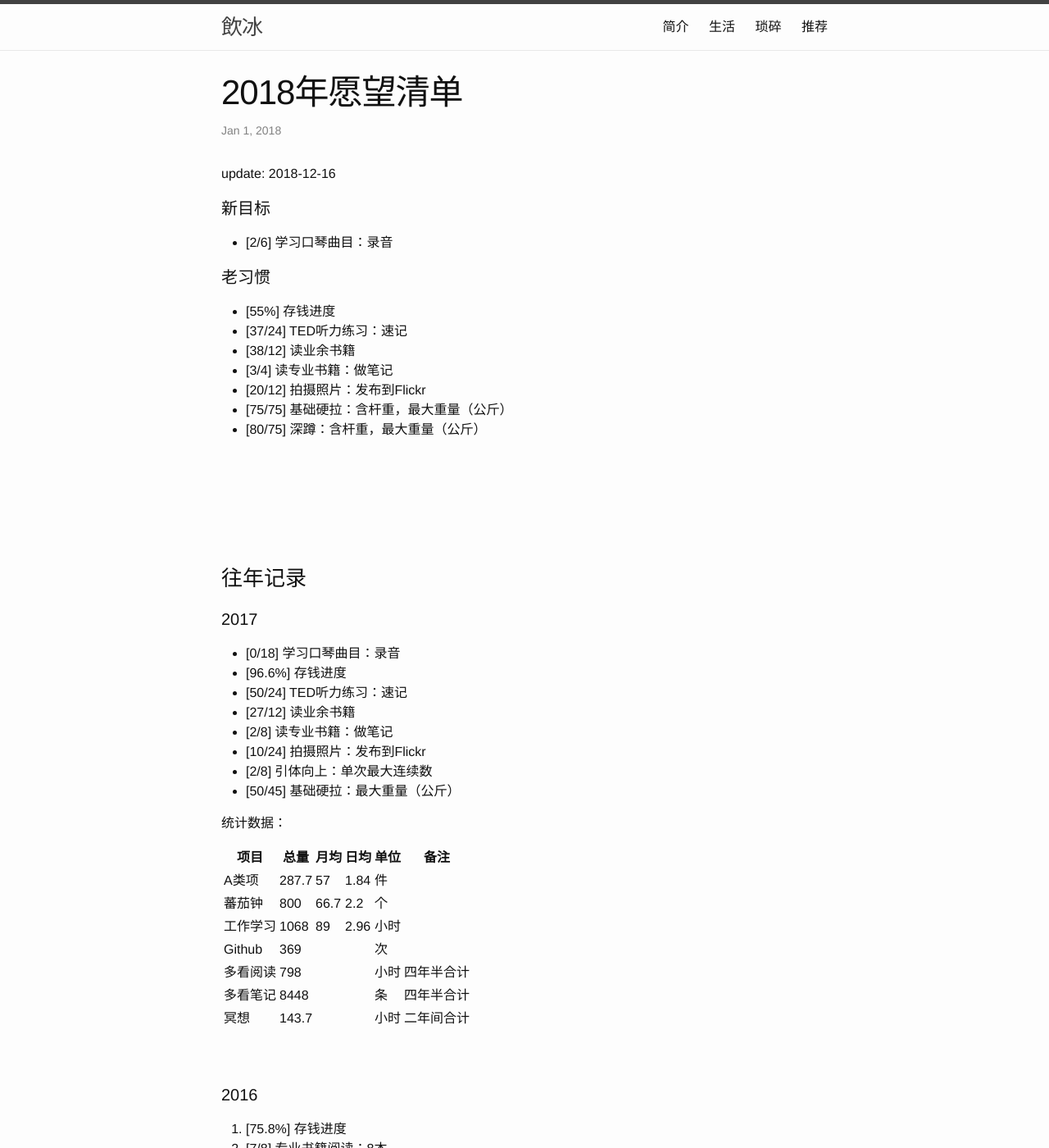
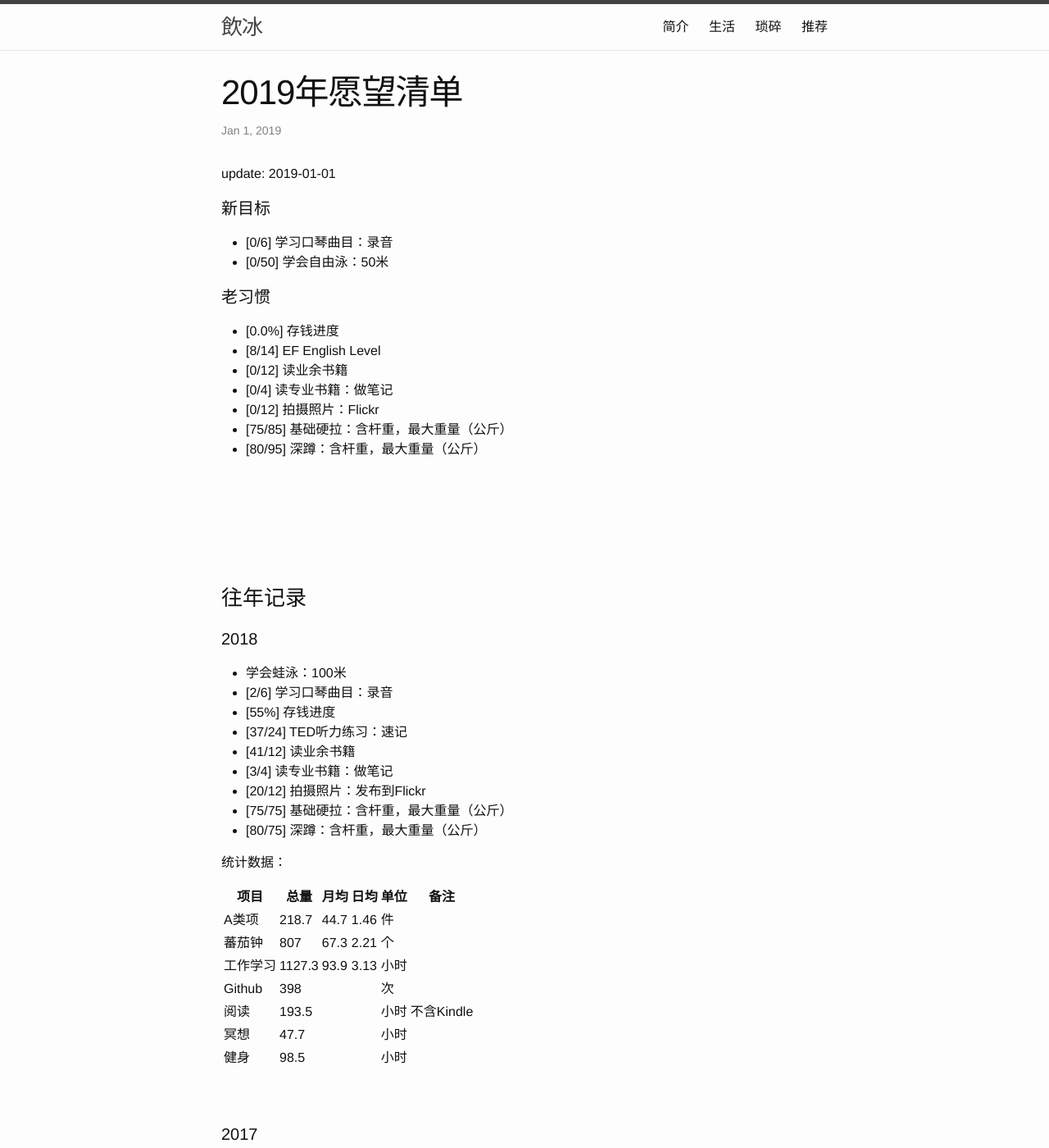
Before and after one commit to facaiy/facaiy.github.io, a Jekyll site: the page built from _posts/2019-01-01-wish.md, in a window 1280 px wide and 1400 px high. Shown: the whole window at 82% size. Built offline with Jekyll 4.4.1, drawn with Linux system fonts in a browser that asks for light colours; comment, search, counter and statistics services are not loaded.

Commit message:
愿望清单：2019年

```diff
--- a/_posts/2018-01-01-wish.md
+++ b/_posts/2019-01-01-wish.md
@@ -1,28 +1,29 @@
 ---
 layout: post
-title: "2018年愿望清单"
+title: "2019年愿望清单"
 description: ""
 category: life
 tags: []
-modify: 2018-12-16 20:17:03
+modify: 2019-01-01 21:13:18
 ---
 
-update: 2018-12-16
+update: 2019-01-01
 
 
 #### 新目标
 
-+ [2/6] 学习口琴曲目：录音
++ [0/6] 学习口琴曲目：录音
++ [0/50] 学会自由泳：50米
 
 #### 老习惯
 
-+ [55%] 存钱进度
-+ [37/24] TED听力练习：速记
-+ [38/12] 读业余书籍
-+ [3/4] 读专业书籍：做笔记
-+ [20/12] 拍摄照片：发布到Flickr
-+ [75/75] 基础硬拉：含杆重，最大重量（公斤）
-+ [80/75] 深蹲：含杆重，最大重量（公斤）
++ [0.0%] 存钱进度
++ [8/14] EF English Level
++ [0/12] 读业余书籍
++ [0/4] 读专业书籍：做笔记
++ [0/12] 拍摄照片：Flickr
++ [75/85] 基础硬拉：含杆重，最大重量（公斤）
++ [80/95] 深蹲：含杆重，最大重量（公斤）
 
 <br />
 <br />
@@ -31,6 +32,33 @@ update: 2018-12-16
 <br />
 
 ### 往年记录
+
+#### 2018
+
++ 学会蛙泳：100米
++ [2/6] 学习口琴曲目：录音
++ [55%] 存钱进度
++ [37/24] TED听力练习：速记
++ [41/12] 读业余书籍
++ [3/4] 读专业书籍：做笔记
++ [20/12] 拍摄照片：发布到Flickr
++ [75/75] 基础硬拉：含杆重，最大重量（公斤）
++ [80/75] 深蹲：含杆重，最大重量（公斤）
+
+统计数据：
+
+项目 | 总量 | 月均 | 日均 | 单位 | 备注
+-----|------|------|------|------|----
+A类项 | 218.7 | 44.7 | 1.46 | 件   |
+蕃茄钟 | 807 | 67.3 | 2.21 | 个   |
+工作学习 | 1127.3 | 93.9 | 3.13 | 小时|
+Github | 398 |     |      | 次   |
+阅读| 193.5 |    |      | 小时 | 不含Kindle
+冥想  | 47.7 |    |      | 小时 |
+健身  | 98.5 |    |      | 小时 |
+
+<br />
+<br />
 
 
 #### 2017
```
Also changed, not shown: recommend.md (+32 -6 lines).
